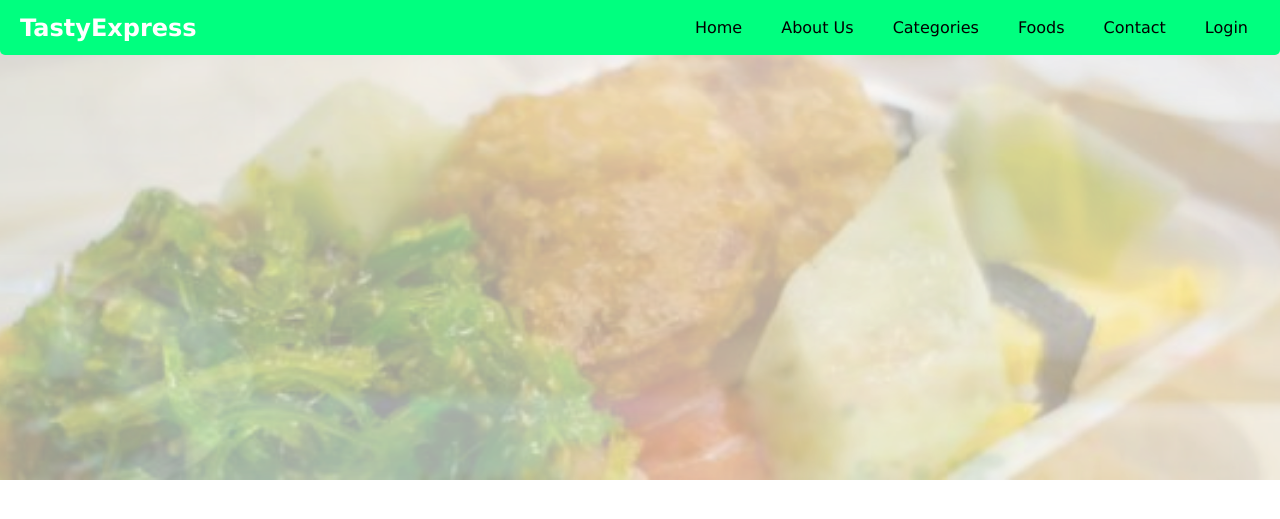
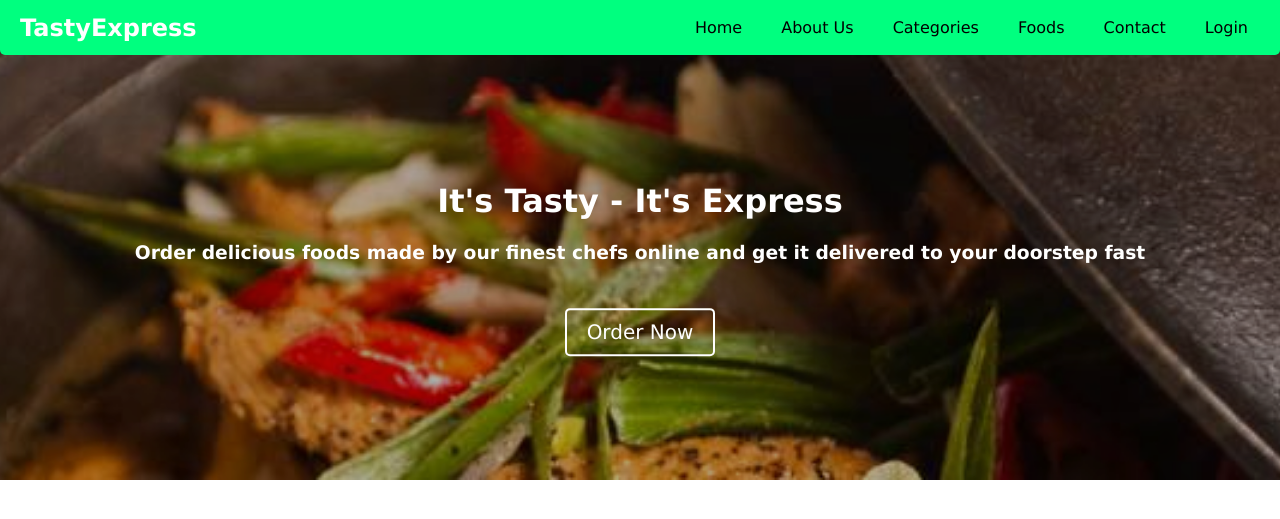
Before and after one commit to ChethiyaNuwan/TastyExpress, a PHP site: page /user/index.php in a window 1280 px wide. Shown: the top 519 px of the page. Run offline with PHP 8.4, Linux system fonts and the light colour scheme.

Commit message:
added headline over banner

```diff
--- a/stylesheets/styles.css
+++ b/stylesheets/styles.css
@@ -1,4 +1,4 @@
-body{
+body {
     margin: 0;
 }
 
@@ -34,7 +34,6 @@ body{
     text-decoration: none;
     font-size: 16px;
     padding: 8px 12px;
-    border-radius: 5px;
     font-family: Verdana, sans-serif;
     color: black;
 }
@@ -55,8 +54,9 @@ body{
     width: 100%;
     height: 60%;
     transition: opacity 2s ease-in-out;
-    animation: fade 8s infinite;
+    animation: fade 16s infinite;
     position: absolute;
+    filter: brightness(70%);
 }
 
 .banner img:nth-child(4) {
@@ -64,15 +64,15 @@ body{
 }
 
 .banner img:nth-child(3) {
-    animation-delay: 2s;
+    animation-delay: 4s;
 }
 
 .banner img:nth-child(2) {
-    animation-delay: 4s;
+    animation-delay: 8s;
 }
 
 .banner img:nth-child(1) {
-    animation-delay: 6s;
+    animation-delay: 12s;
 }
 
 @keyframes fade {
@@ -83,3 +83,19 @@ body{
         opacity: 0;
     }
 }
+
+.banner-text {
+    transform: translateY(100%);
+    font-family: Verdana, sans-serif;
+    color: white;
+    text-align: center;
+}
+
+.banner-text a{
+    text-decoration: none;
+    color: white;
+    font-size: 20px;
+    padding: 10px 20px;
+    border: 2px solid white;
+    border-radius: 5px;
+}
--- a/user/shared/banner.php
+++ b/user/shared/banner.php
@@ -3,4 +3,11 @@
     <img src="../images/banner2.jpg" alt="banner 2">
     <img src="../images/banner3.jpg" alt="banner 3">
     <img src="../images/banner4.jpg" alt="banner 4">
+
 </div>
+<div class="banner-text">
+    <h1>It's Tasty - It's Express</h1>
+    <h3>Order delicious foods made by our finest chefs online and get it delivered to your doorstep fast</h3>
+    <br><br>
+    <a href="#">Order Now</a>
+</div>
```
